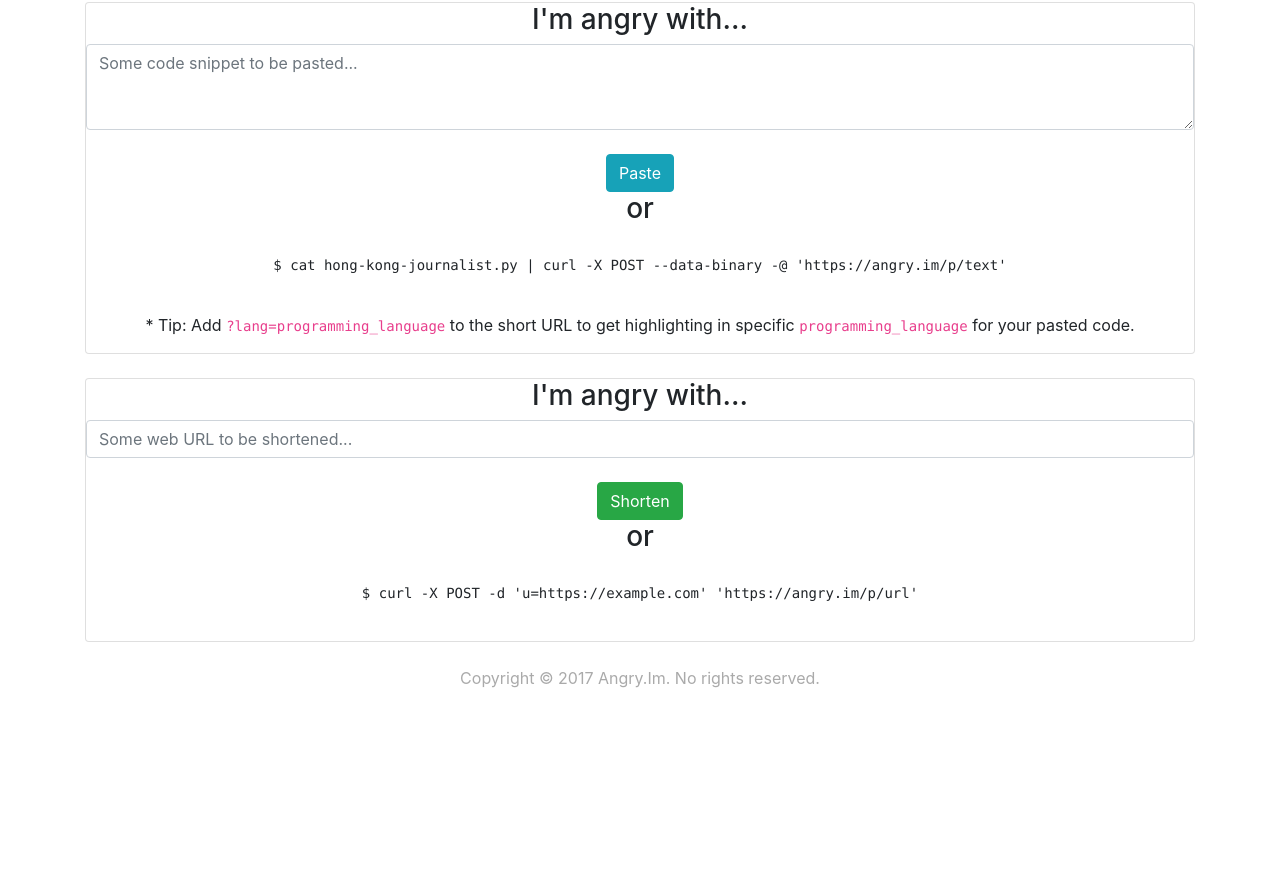
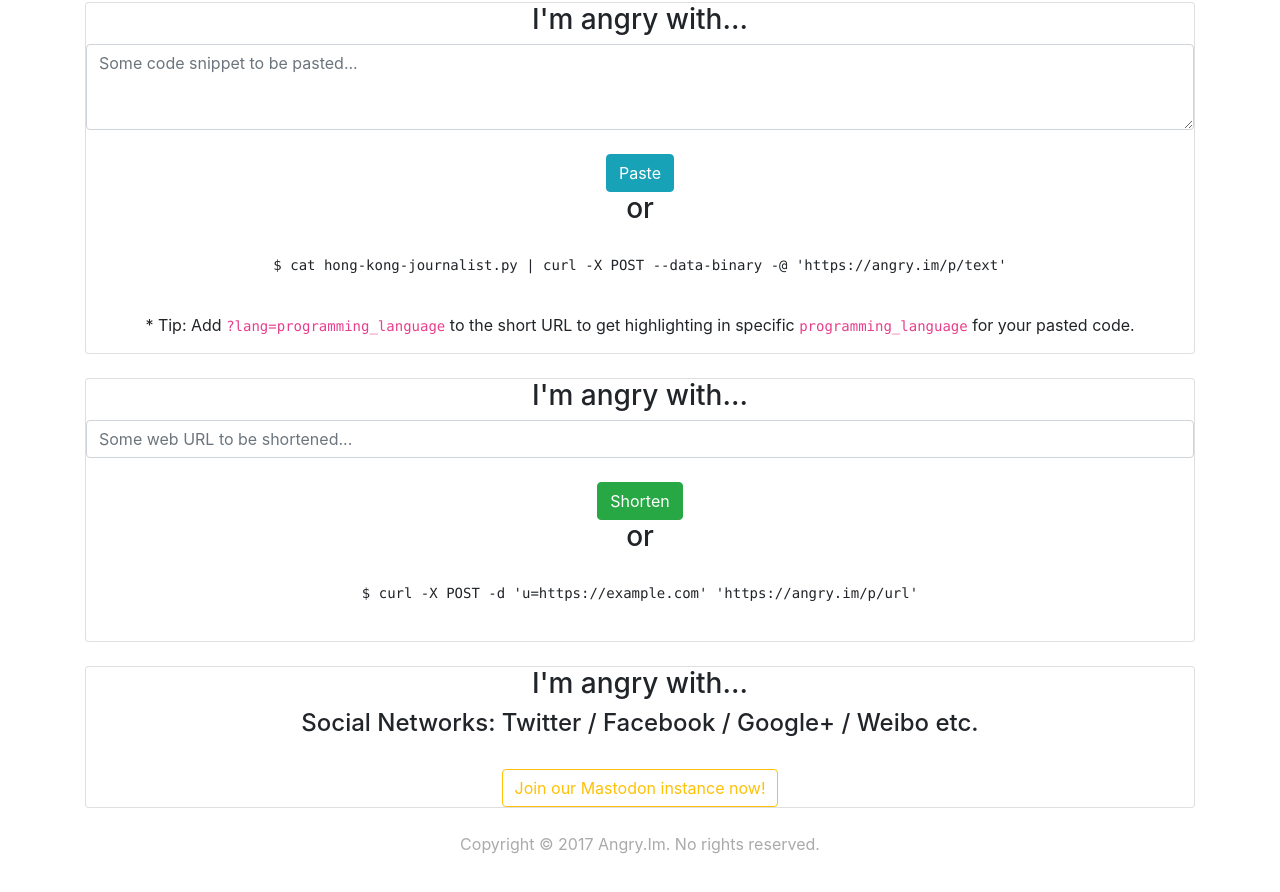
Before and after one commit to PeterCxy/imangry, a website: page static/index.html in a window 1280 px wide. Shown: the part 843-1735 px from the top of the page. Before the commit the page ends 1573 px from the top, so only its background shows below. Drawn offline with nearby package versions, Linux system fonts and the light colour scheme; a script that the page names is missing; a small style sheet from the web is missing.

Commit message:
index: add link to sn.angry.im

```diff
--- a/static/index.html
+++ b/static/index.html
@@ -69,6 +69,14 @@ $ cat hong-kong-journalist.py | curl -X POST --data-binary -@ 'https://angry.im/
           <pre><code class="bash">
 $ curl -X POST -d 'u=https://example.com' 'https://angry.im/p/url'
           </code></pre>
+        </div>
+      </div>
+      <br/>
+      <div class="card card-outline-warning text-center">
+        <div class="card-block">
+          <h3>I'm angry with...</h3>
+          <h4>Social Networks: Twitter / Facebook / Google+ / Weibo etc.</h4><br/>
+          <a href="https://sn.angry.im" target="_blank" class="btn btn-outline-warning">Join our Mastodon instance now!</a>
         </div>
       </div>
       <br/>
```
